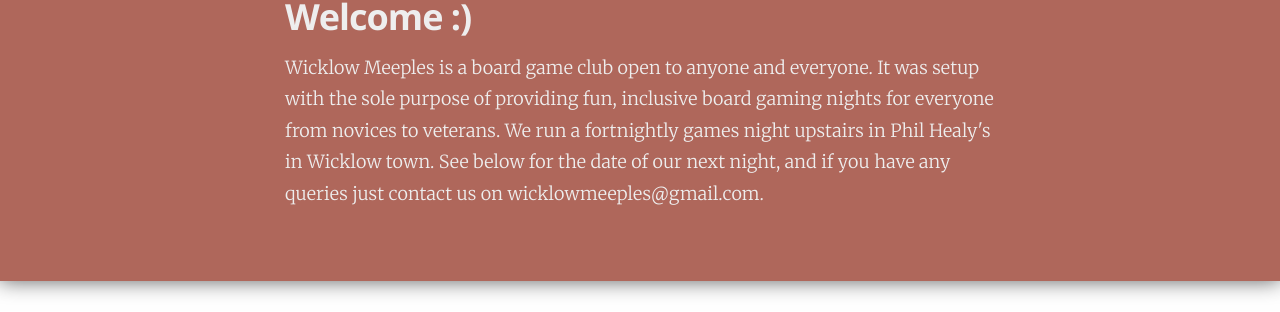
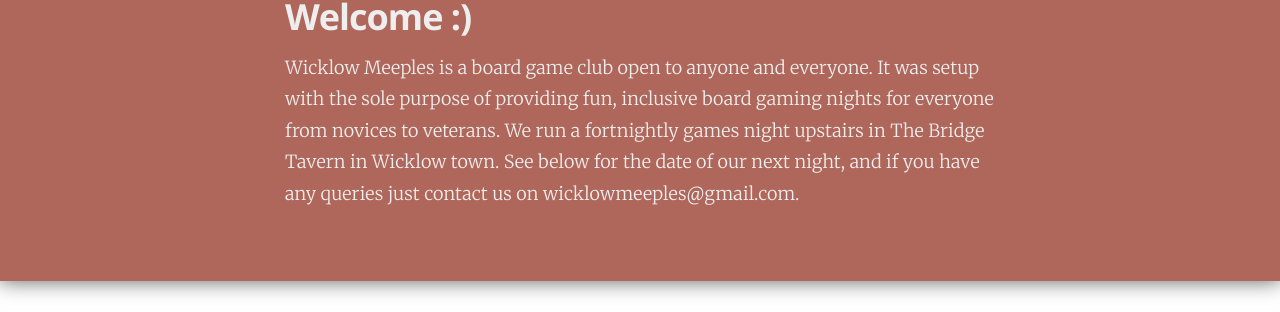
Before and after one commit to owenmcg/owenmcg.github.io, a Jekyll site: the page built from index.html, in a window 1280 px wide. Shown: the part 971-1283 px from the top of the page. Built offline with Jekyll 4.4.1, drawn with Linux system fonts in a browser that asks for light colours; nearby versions of some CDN libraries; the list of posts is cut into pages by our own code.

Commit message:
changed venue in welcome banner to match posts

```diff
--- a/index.html
+++ b/index.html
@@ -33,7 +33,7 @@
 <div id="welcome" class="content welcome">
     <div class="post">
         <h2 class="post-title welcome">Welcome :)</h2>
-        <p class="post-excerpt">Wicklow Meeples is a board game club open to anyone and everyone. It was setup with the sole purpose of providing fun, inclusive board gaming nights for everyone from novices to veterans. We run a fortnightly games night upstairs in Phil Healy's in Wicklow town. See below for the date of our next night, and if you have any queries just contact us on wicklowmeeples@gmail.com.
+        <p class="post-excerpt">Wicklow Meeples is a board game club open to anyone and everyone. It was setup with the sole purpose of providing fun, inclusive board gaming nights for everyone from novices to veterans. We run a fortnightly games night upstairs in The Bridge Tavern in Wicklow town. See below for the date of our next night, and if you have any queries just contact us on wicklowmeeples@gmail.com.
         </p>
     </div>
 </div>
```
